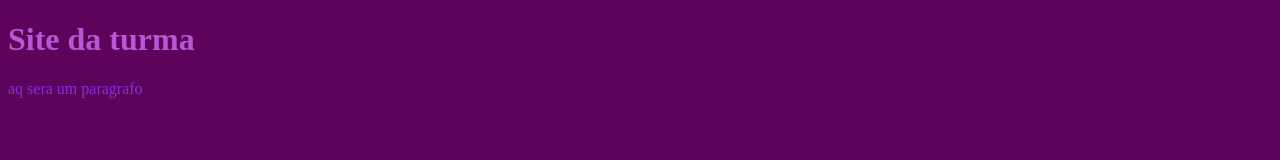
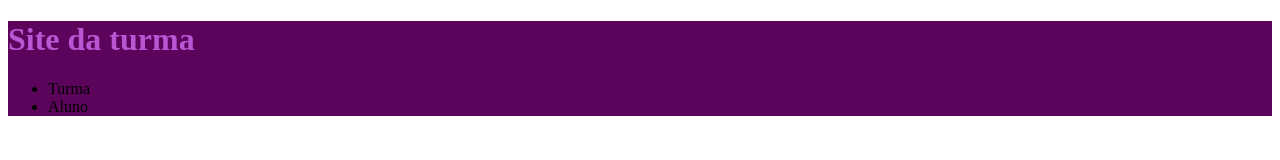
Before and after one commit to RayssaKailany/site-turma2b, a plain HTML site: page index.html in a window 1280 px wide. Drawn offline with Linux system fonts and the light colour scheme.

Commit message:
Add files via upload

```diff
--- a/index.html
+++ b/index.html
@@ -8,7 +8,12 @@
     <link rel="stylesheet" href="style.css">
 </head>
 <body>
-    <h1>Site da turma</h1>
-    <p>aq sera um paragrafo</p>
+    <header class="cabecalho">
+        <h1>Site da turma</h1>
+        <ul>
+            <li>Turma</li>
+            <li>Aluno</li>
+        </ul>
+    </header>
 </body>
 </html>
--- a/style.css
+++ b/style.css
@@ -1,4 +1,4 @@
-body{
+.cabecalho{
     background-color: rgb(92, 4, 92);
 }
 h1{
```
